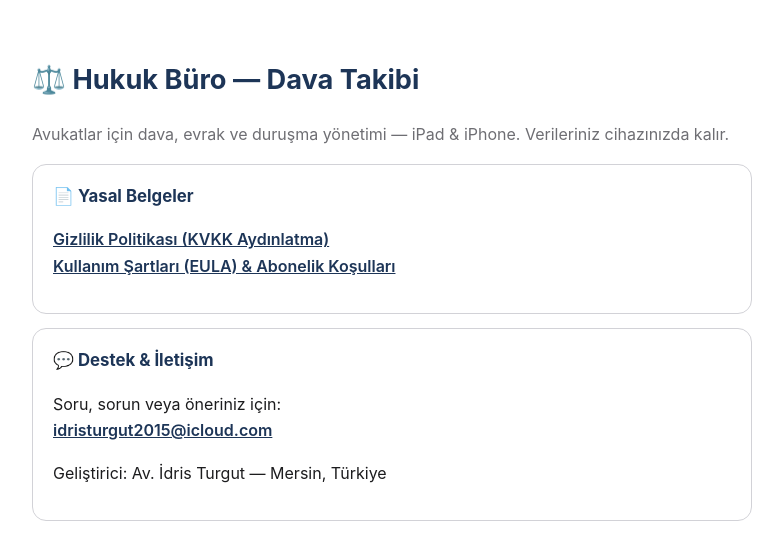
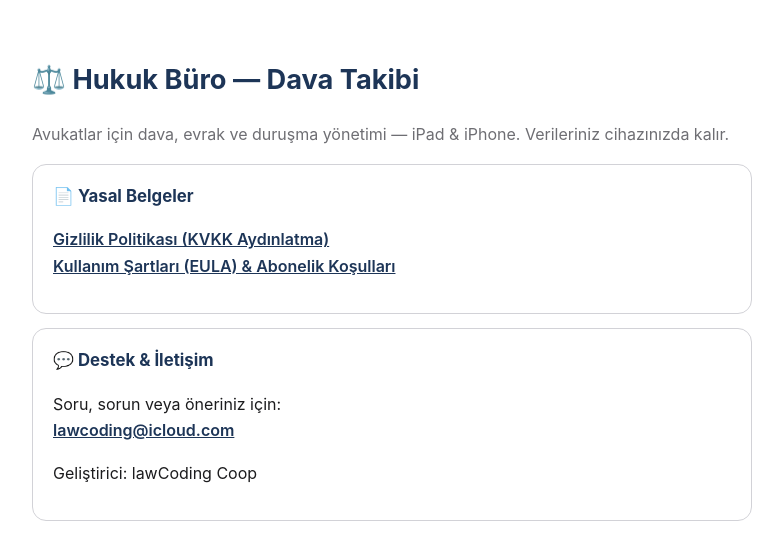
Before and after one commit to idristurgut2015-del/hukukburo-yasal, a plain HTML site: page index.html in a window 1280 px wide. Shown: the whole page, without its empty margins (248-1031 px from the left). Drawn offline with Linux system fonts and the light colour scheme.

Commit message:
Update index.html

```diff
--- a/index.html
+++ b/index.html
@@ -34,8 +34,8 @@ Verileriniz cihazınızda kalır.</p>
 <div class="card">
   <h2>💬 Destek &amp; İletişim</h2>
   <p>Soru, sorun veya öneriniz için:<br>
-  <a href="mailto:idristurgut2015@icloud.com?subject=Hukuk%20B%C3%BCro%20Destek">idristurgut2015@icloud.com</a></p>
-  <p>Geliştirici: Av. İdris Turgut — Mersin, Türkiye</p>
+  <a href="mailto:lawcoding@icloud.com?subject=Hukuk%20B%C3%BCro%20Destek">lawcoding@icloud.com</a></p>
+  <p>Geliştirici: lawCoding Coop</p>
 </div>
 </body>
 </html>
```
